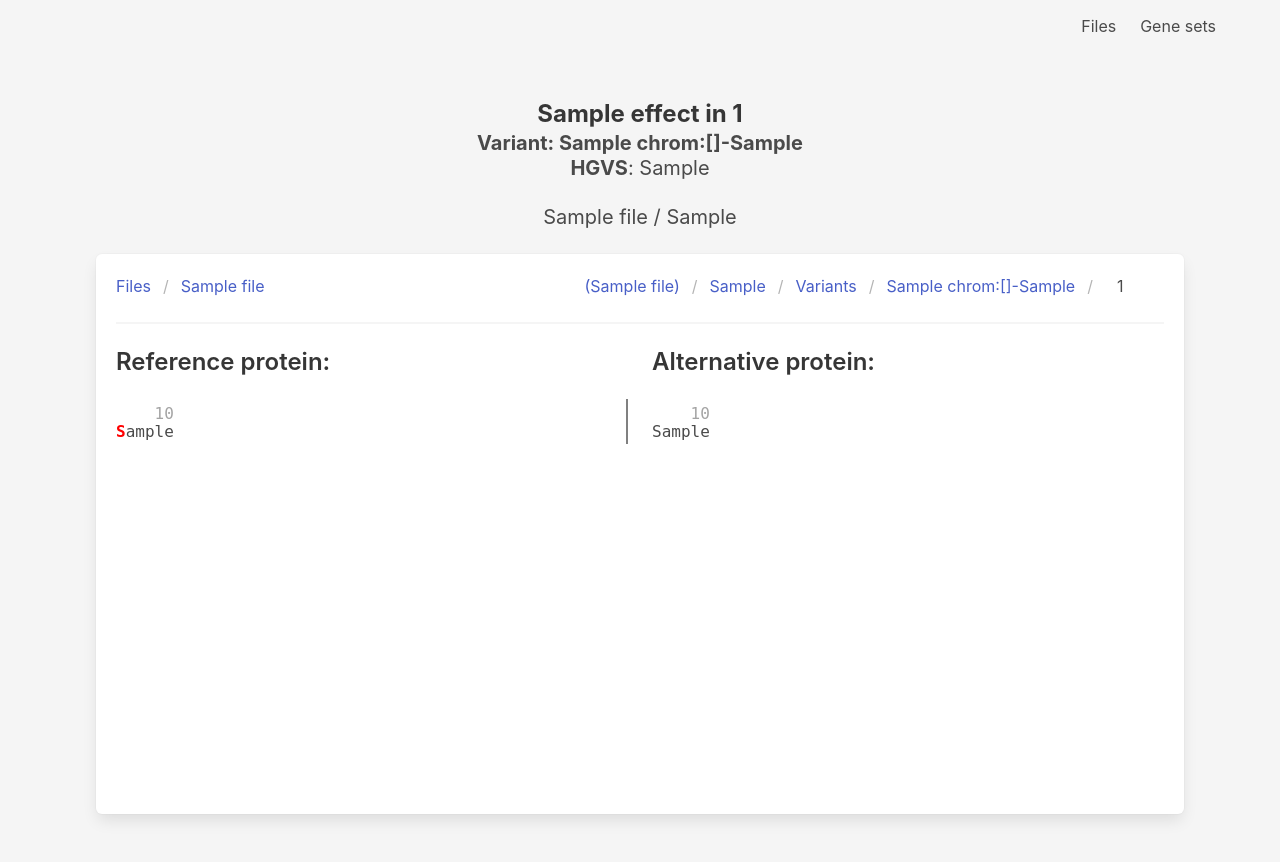
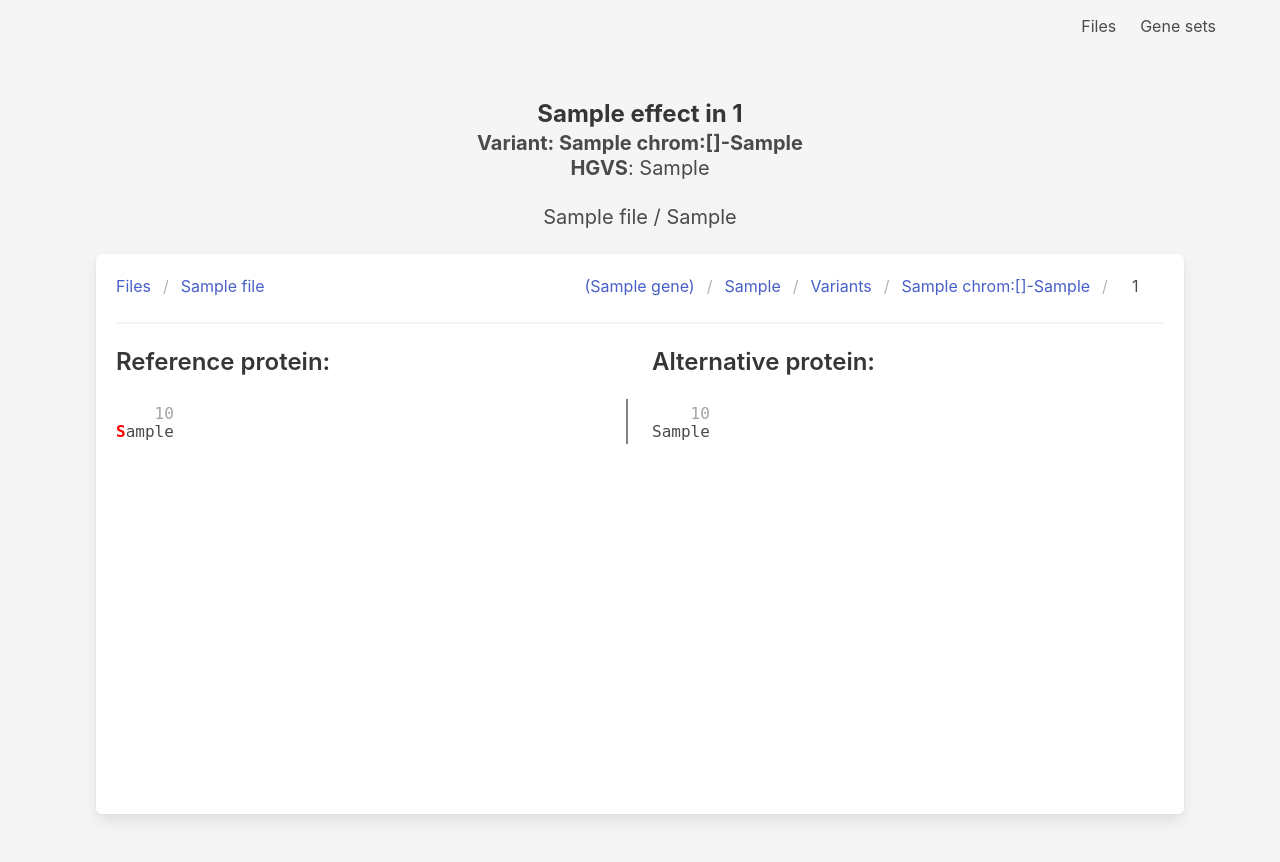
Before and after one commit to mzdravkov/polymorpheus, a Flask app: template src/app/templates/effect.html in a window 1280 px wide. Run offline with Flask 2, Linux system fonts and the light colour scheme; the template is opened without the code that fills it: most values are stand-ins (such as "Sample title", 1, 10 or a date in 2020); parts of the project's set-up code (start-up, migrations or seed data) failed here and were passed over.

Commit message:
Show gene set name in effect page's breadcrumb

```diff
--- a/src/app/main.py
+++ b/src/app/main.py
@@ -265,6 +265,7 @@ def show_variant(file_hash, gene_set_id, gene_hgnc, variant_id):
 @main.route('/files/<file_hash>/<gene_set_id>/<gene_hgnc>/variants/<variant_id>/effects/<annotation_id>')
 def show_effect(file_hash, gene_set_id, gene_hgnc, variant_id, annotation_id):
     file = db.get_file(file_hash, gene_set_id)
+    gene_set = db.get_gene_set_by_id(gene_set_id)
     variant = db.get_variant(file_hash, gene_set_id, gene_hgnc, variant_id)
     annotation = db.get_variant_annotation(file_hash, gene_set_id, gene_hgnc, variant_id, annotation_id)
     transcript_id = annotation['feature_id'][0:15]
@@ -281,6 +282,7 @@ def show_effect(file_hash, gene_set_id, gene_hgnc, variant_id, annotation_id):
     return render_template(
         'effect.html',
         file=file,
+        gene_set=gene_set,
         gene_hgnc=gene_hgnc,
         variant=variant,
         annotation=annotation,
--- a/src/app/templates/effect.html
+++ b/src/app/templates/effect.html
@@ -16,7 +16,7 @@
   <nav class="breadcrumb" aria-label="breadcrumbs">
     <ul>
       <li><a href="/">Files</a></li>
-      <li><a href="/files/{{ file['hash'] }}/{{ file['gene_set_id'] }}"><span class="max_40_ch">{{ file['name'] }}</span> ({{ file['gene_set_name'] }})</a></li>
+      <li><a href="/files/{{ file['hash'] }}/{{ file['gene_set_id'] }}"><span class="max_40_ch">{{ file['name'] }}</span> ({{ gene_set['name'] }})</a></li>
       <li><a href="/files/{{ file['hash'] }}/{{ file['gene_set_id'] }}/{{ gene_hgnc }}">{{ gene_hgnc }}</a></li>
       <li><a href="/files/{{ file['hash'] }}/{{ file['gene_set_id'] }}/{{ gene_hgnc }}/variants">Variants</a></li>
       <li><a href="/files/{{ file['hash'] }}/{{ file['gene_set_id'] }}/{{ gene_hgnc }}/variants/{{ variant['gene_variation']}}">{{ variant['chrom'] }}:{{ variant['start_pos'] }}-{{ variant['end_pos'] }}</a></li>
```
